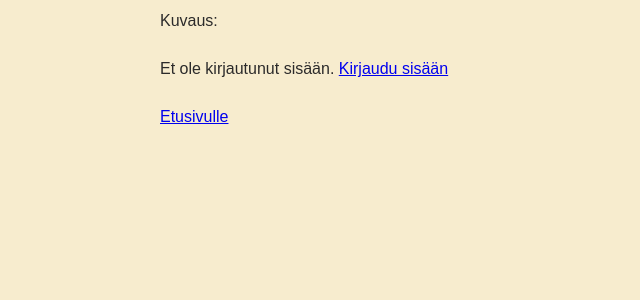
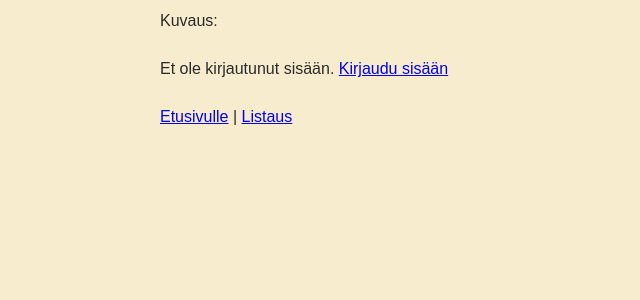
Before and after one commit to nikomakir/tsoha-harjoitustyo, a Flask app: template templates/info.html in a window 1280 px wide. Shown: the part 457-757 px from the top of the page, without its empty margins (0-640 px from the left). Run offline with Flask 3, Linux system fonts and the light colour scheme; the template is opened without the code that fills it, so the values that code supplies are empty.

Commit message:
add link to listing page

```diff
--- a/templates/info.html
+++ b/templates/info.html
@@ -35,5 +35,5 @@ Kuvaus:<br>
 Et ole kirjautunut sisään. <a href="/login">Kirjaudu sisään</a>
 {% endif %}
 <p>
-<a href="/">Etusivulle</a>
+<a href="/">Etusivulle</a> | <a href="/list">Listaus</a>
 {% endblock %}
```
